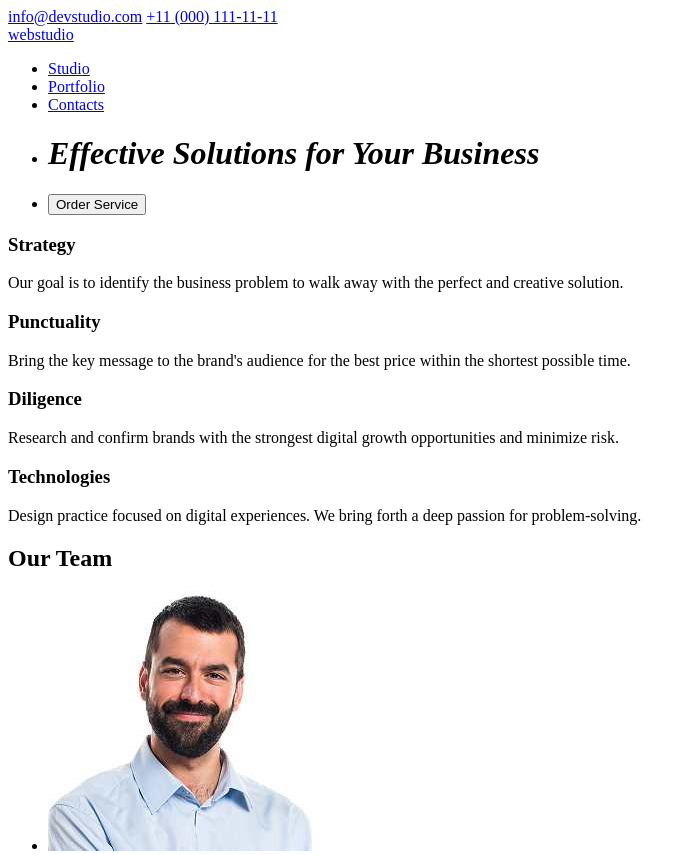
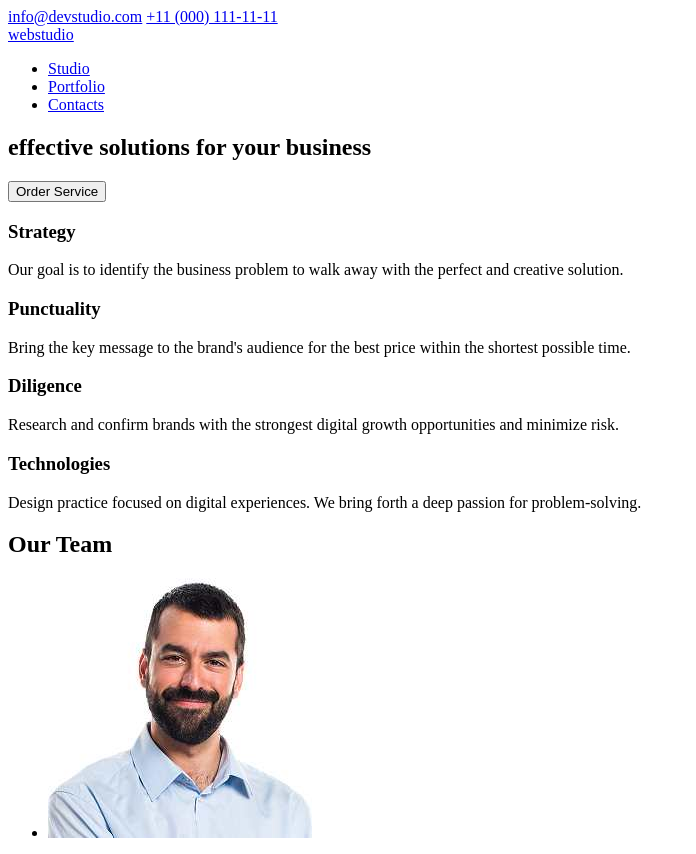
Before and after one commit to burak-ezer/goit-markup-hw-01, a plain HTML site: page index.html in a window 1280 px wide. Shown: the top 854 px of the page, without its empty margins (0-696 px from the left). Drawn offline with Linux system fonts and the light colour scheme.

Commit message:
hw1 fix 4

```diff
--- a/index.html
+++ b/index.html
@@ -17,14 +17,12 @@
           <li><a href="./index.html">Contacts</a></li>
         </ul>
       </nav>
-      <address>
-        <ul>
-          <li><h1>Effective Solutions for Your Business</h1></li>
-          <li><button type="button">Order Service</button></li>
-        </ul>
-      </address>
     </header>
     <main>
+      <section>
+        <h1>effective solutions for your business</h1>
+        <button type="button">Order Service</button>
+      </section>
       <section>
         <h3>Strategy</h3>
         <p>
@@ -48,8 +46,8 @@
         </p>
       </section>
       <section>
-        <h2>Our Team</h2>
         <section>
+          <h2>Our Team</h2>
           <ul>
             <li>
               <img src="./images/mark.jpg" alt="mark image" width="264" />
```
